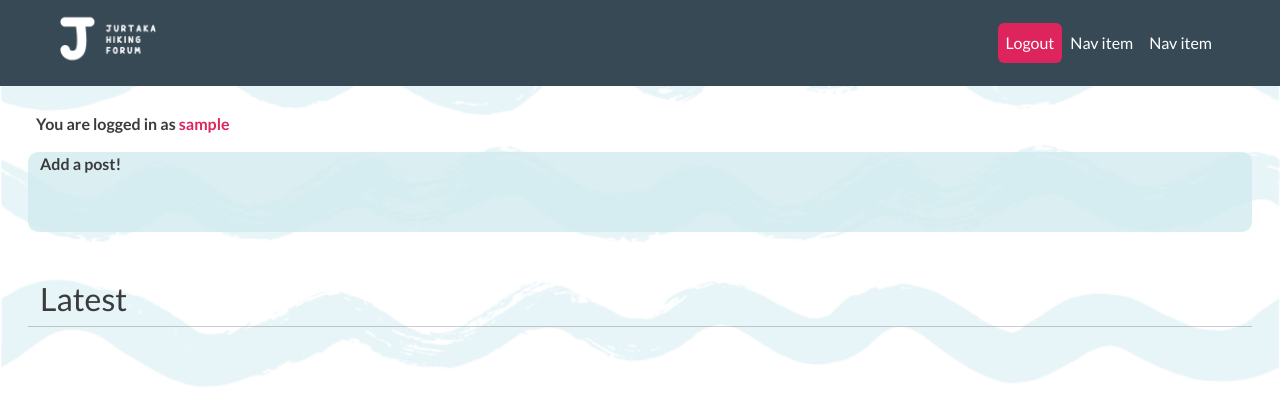
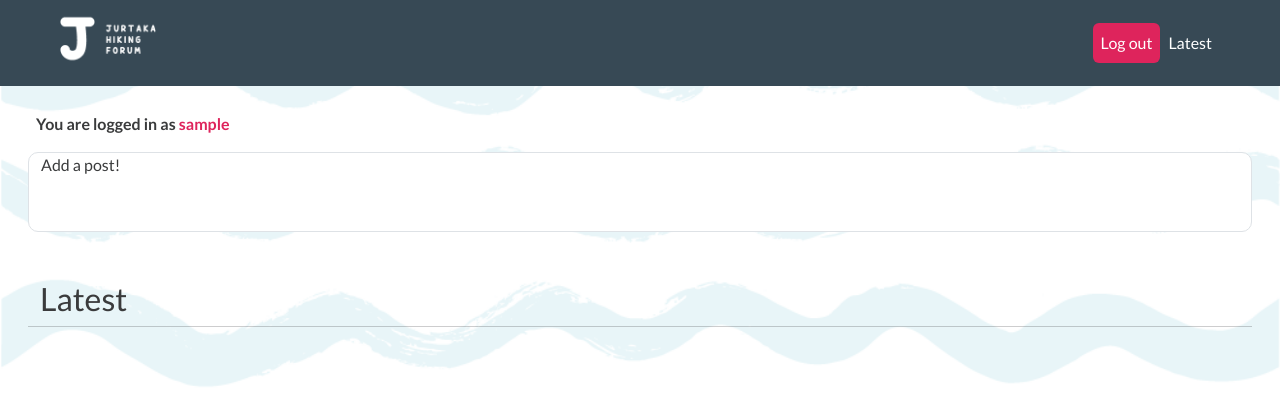
Before and after one commit to lienebriede/My-project-django, a Django app: page / in a window 1280 px wide. Shown: the top 415 px of the page. Run offline with Django 4.2, Linux system fonts and the light colour scheme; the visitor is signed in with stand-in values (Sample User, id 1); data that the repository does not hold is empty; parts of the project's set-up code (start-up, migrations or seed data) failed here and were passed over; some libraries are stand-ins or nearby versions.

Commit message:
Style add a post and nav bar

```diff
--- a/forum/templates/forum/index.html
+++ b/forum/templates/forum/index.html
@@ -5,9 +5,9 @@
 <div class="container-fluid">
     <!-- Create a post section -->
     {% if user.is_authenticated %}
-    <div class="row add-post-container mx-3 mb-5">
+    <div class="row add-post-container border mx-3 mb-5">
         <a href=" {% url 'post_create' %}" class="text-decoration-none">
-            <p><strong>Add a post!</strong></p>
+            <p>Add a post!</p>
         </a>
     </div>
     {% endif %}
@@ -16,6 +16,7 @@
         <h2>Latest</h2>
         <hr>
     </div>
+
     <!-- Post list display -->
     {% for post in posts %}
     <div class="row m-3">
--- a/static/css/style.css
+++ b/static/css/style.css
@@ -102,8 +102,9 @@ i {
 
 
 .add-post-container {
-    background-color: #ceeaeeba !important;
+    background-color: white !important;
     border-radius: 10px !important;
+    border-color: rgb(69, 69, 69);
     height: 80px;
 }
 
--- a/templates/base.html
+++ b/templates/base.html
@@ -39,19 +39,16 @@
                     {% if user.is_authenticated %}
                     <li class="nav-item">
                         <a class="btn btn-primary col-6 col-sm-2 col-lg-12 mx-auto nav-link {% if request.path == logout_url %}active{% endif %}"
-                            aria-current="page" href="{% url 'account_logout' %}">Logout</a>
+                            aria-current="page" href="{% url 'account_logout' %}">Log out</a>
                     </li>
                     {% else %}
                     <li class="nav-item">
                         <a class="btn btn-primary col-6 col-sm-2 col-md-12 mx-auto nav-link {% if request.path == login_url %}active{% endif %}"
-                            aria-current="page" href="{% url 'account_login' %}">Login</a>
+                            aria-current="page" href="{% url 'account_login' %}">Log in</a>
                     </li>
                     {% endif %}
                     <li class="nav-item">
-                        <a class="nav-link" href="#">Nav item</a>
-                    </li>
-                    <li class="nav-item">
-                        <a class="nav-link" href="#">Nav item</a>
+                        <a class="nav-link" href="{% url 'home' %}">Latest</a>
                     </li>
                 </ul>
             </div>
```
